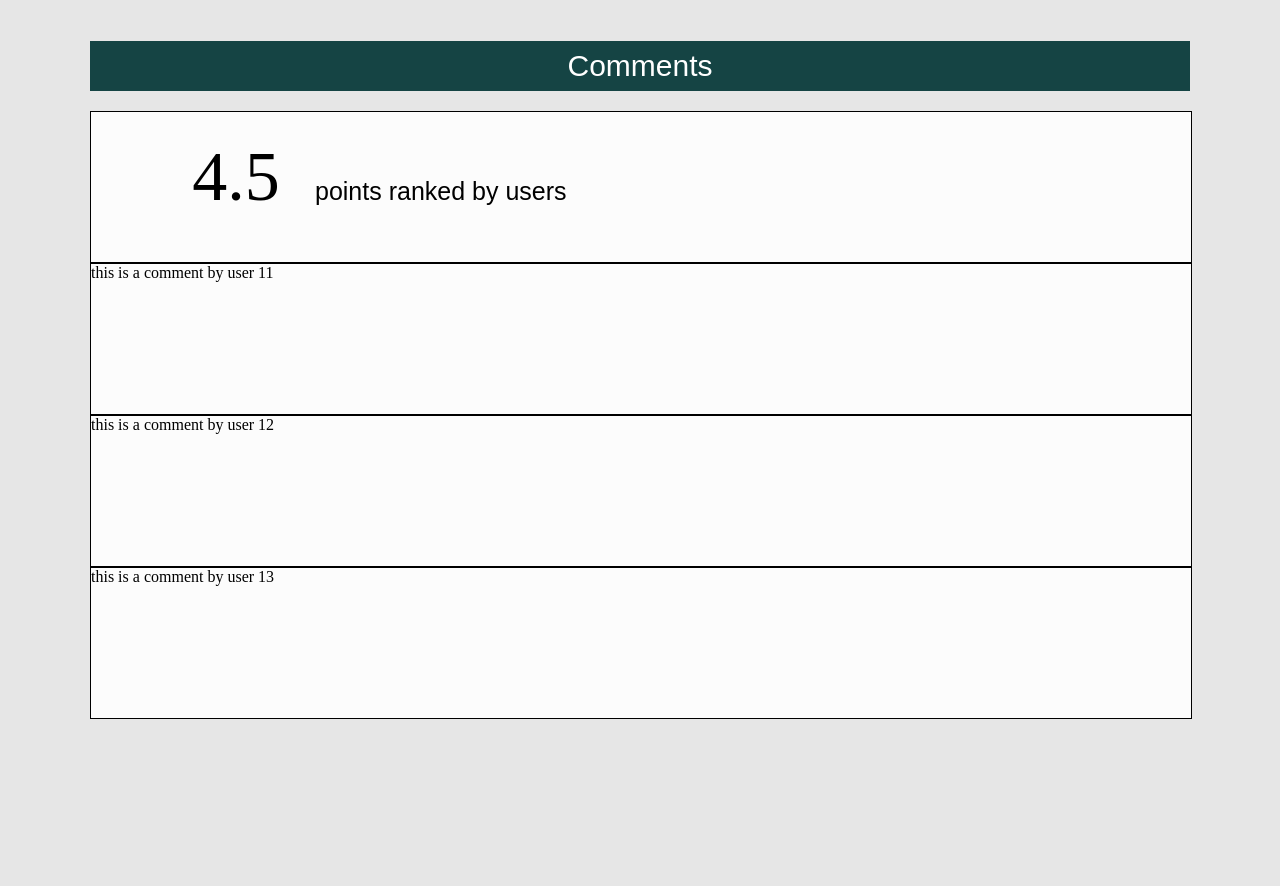
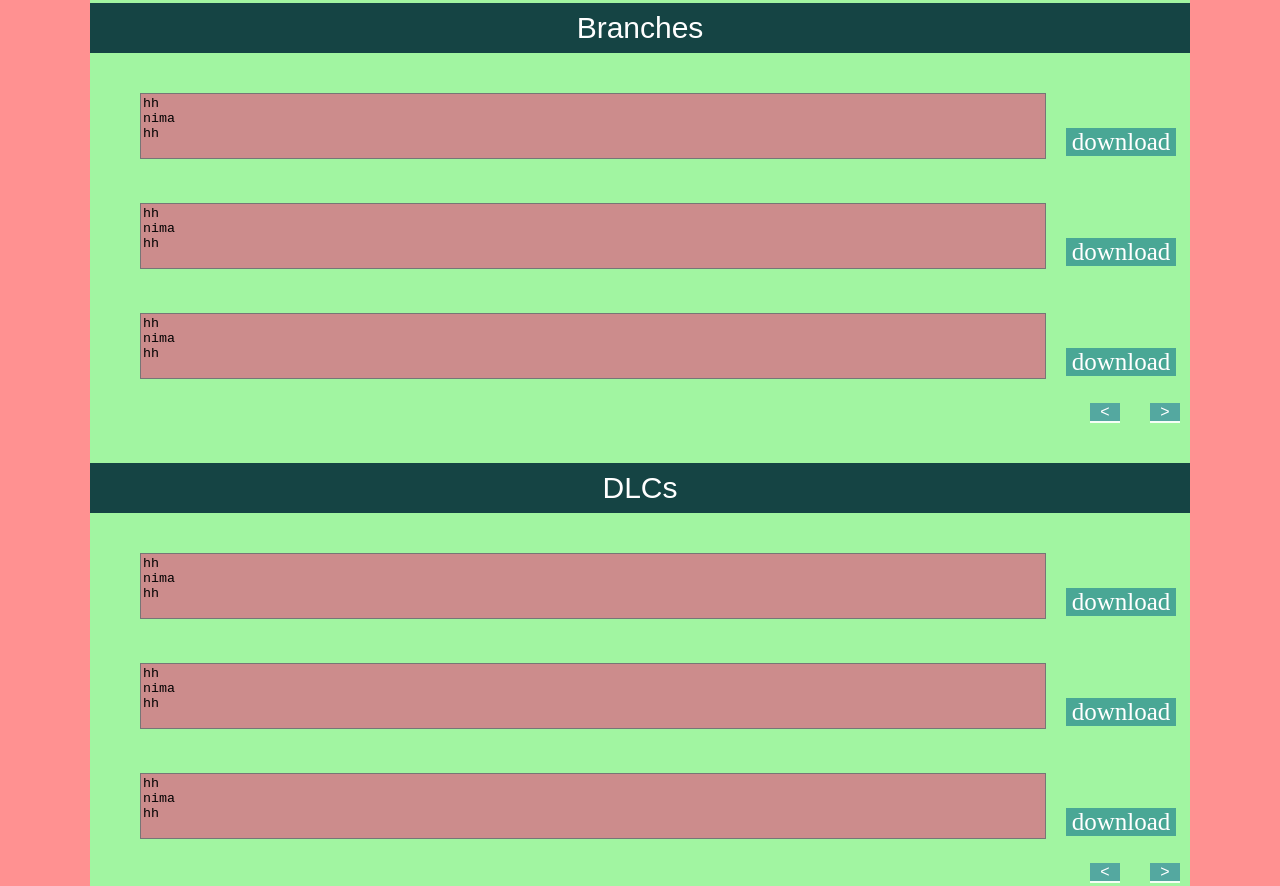
Before and after one commit to SUSTechGamerFuckSteam/SUSTechGamer, a website: page FrontEnd/src/html/gamePage.html in a window 1280 px wide. Shown: the part 1159-2045 px from the top of the page. Before the commit the page ends 1880 px from the top, so only its background shows below. Drawn offline with nearby package versions, Linux system fonts and the light colour scheme.

Commit message:
修改了gamePage的风格

```diff
--- a/FrontEnd/src/css/gamePage.css
+++ b/FrontEnd/src/css/gamePage.css
@@ -1,11 +1,12 @@
 body {
     margin: 0px 0px 0px 0px;
-    background-color: rgba(230, 230, 230, 1)
+    background: #ff9191;
 }
 
 #headerDiv {
-    background-color: rgb(70, 115, 121);
-    color: rgba(210, 210, 210, 1);
+    background-color: #fd882f;
+    opacity: 0.8;
+    color: white;
     position: fixed;
     width: 100%;
     height: 100px;
@@ -13,12 +14,22 @@ body {
     margin-top: 0px;
     top: 0px;
     z-index: 4;
+}
+
+a.link {
+    color: white;
+    text-decoration: none;
     font-family: 微软雅黑, 宋体, Arial, Helvetica, Verdana, sans-serif;
-    font-weight: lighter;
+    font-weight: bold;
+    font-size: 15px;
+}
+
+a.link:hover {
+    background-color: #ff7000;
 }
 
 #gameDetailDiv {
-    background-color: rgba(255, 255, 255, 0.9);
+    background: #a1f5a1;
     width: 1100px;
     height: 610px;
     margin: 0 auto;
@@ -69,7 +80,7 @@ a.button {
     transition: all linear 0.20s;
 }
 
-a:hover {
+a.button:hover {
     background-color: rgba(86, 209, 199, 0.87);
 }
 
@@ -82,9 +93,9 @@ a:hover {
 
 #gamePictureDiv {
     /* background-color: red; */
-    background-color: rgba(230, 230, 230, 1);
+    background: #a1f5a1;
     width: 1100px;
-    height: 440px;
+    height: 1340px;
     margin: 0 auto;
     position: relative;
 }
@@ -130,7 +141,7 @@ a:hover {
 }
 
 #scoreDiv {
-    background-color: rgba(255, 255, 255, 0.9);
+    background: #a1f5a1;
     width: 100%;
     height: 150px;
     float: left;
@@ -138,9 +149,28 @@ a:hover {
 }
 
 .userCommentDiv {
-    background-color: rgba(255, 255, 255, 0.9);
+    background: #a1f5a1;
     width: 100%;
     height: 150px;
     float: left;
     border: black solid 1px;
 }
+
+div.branchDiv {
+    float: left;
+    /* background-color: darksalmon; */
+    width: 1100px;
+    height: 90px;
+    font-size: 25px;
+    margin: 10px 30px;
+}
+
+textarea.branchInfo {
+    margin-top: 10px;
+    margin-left: 20px;
+    width: 900px;
+    height: 60px;
+    background: #cc8c8c;
+    float: left;
+    resize: none;
+}
--- a/FrontEnd/src/html/gamePage.html
+++ b/FrontEnd/src/html/gamePage.html
@@ -35,7 +35,7 @@
             </div>
             <p id="gameDescription">this is the test description aaaaaaaaaaaaa aaaaaaaaaa aaaaaaaaaaa aaaaaaaaaaaaa aaaaaaaaaaaa aaaaaaaaaa</p>
         </div>
-        <div id="gamePictureDiv">
+        <div id="gamePictureDiv" style="position: relative;">
             <p class="clasify">
                 <span id="reminder">Screenshots</span>
             </p>
@@ -48,7 +48,55 @@
             <div class="inlineDiv" style="width:30px;height:20px;margin-left: 30px;text-align: center;">
                 <a class="button" href="#" style="margin: 0px;">&gt</a>
             </div>
+
+
+            <p class="clasify">
+                <span id="reminder">Branches</span>
+            </p>
+            <div class="branchDiv">
+                <textarea class="branchInfo" resizable="false">{{test}}</textarea>
+                <a class="button" href="#" style="margin: 45px 20px;width:110px;float: left;display: inline-block;">download</a>
+            </div>
+            <div class="branchDiv">
+                <textarea class="branchInfo" resizable="false">{{test}}</textarea>
+                <a class="button" href="#" style="margin: 45px 20px;width:110px;float: left;display: inline-block;">download</a>
+            </div>
+            <div class="branchDiv">
+                <textarea class="branchInfo" resizable="false">{{test}}</textarea>
+                <a class="button" href="#" style="margin: 45px 20px;width:110px;float: left;display: inline-block;">download</a>
+            </div>
+            <div class="inlineDiv" style="width:30px;height:20px;margin-left: 1000px;text-align: center;">
+                <a class="button" href="#" style="margin: 0px;">&lt</a>
+            </div>
+            <div class="inlineDiv" style="width:30px;height:20px;margin-left: 30px;text-align: center;">
+                <a class="button" href="#" style="margin: 0px;">&gt</a>
+            </div>
+
+            <p class="clasify">
+                <span id="reminder">DLCs</span>
+            </p>
+            <div class="branchDiv">
+                <textarea class="branchInfo" resizable="false">{{test}}</textarea>
+                <a class="button" href="#" style="margin: 45px 20px;width:110px;float: left;display: inline-block;">download</a>
+            </div>
+            <div class="branchDiv">
+                <textarea class="branchInfo" resizable="false">{{test}}</textarea>
+                <a class="button" href="#" style="margin: 45px 20px;width:110px;float: left;display: inline-block;">download</a>
+            </div>
+            <div class="branchDiv">
+                <textarea class="branchInfo" resizable="false">{{test}}</textarea>
+                <a class="button" href="#" style="margin: 45px 20px;width:110px;float: left;display: inline-block;">download</a>
+            </div>
+            <div class="inlineDiv" style="width:30px;height:20px;margin-left: 1000px;text-align: center;">
+                <a class="button" href="#" style="margin: 0px;">&lt</a>
+            </div>
+            <div class="inlineDiv" style="width:30px;height:20px;margin-left: 30px;text-align: center;">
+                <a class="button" href="#" style="margin: 0px;">&gt</a>
+            </div>
+
+
         </div>
+
         <div id="gameCommentDiv">
             <p class="clasify">
                 <span id="reminder">Comments</span>
@@ -78,6 +126,7 @@
         el: '#vueDiv',
         data: {
             me: 120,
+            test: "hh\nnima\nhh"
         },
         created: function() {
             this.me = 150
```
